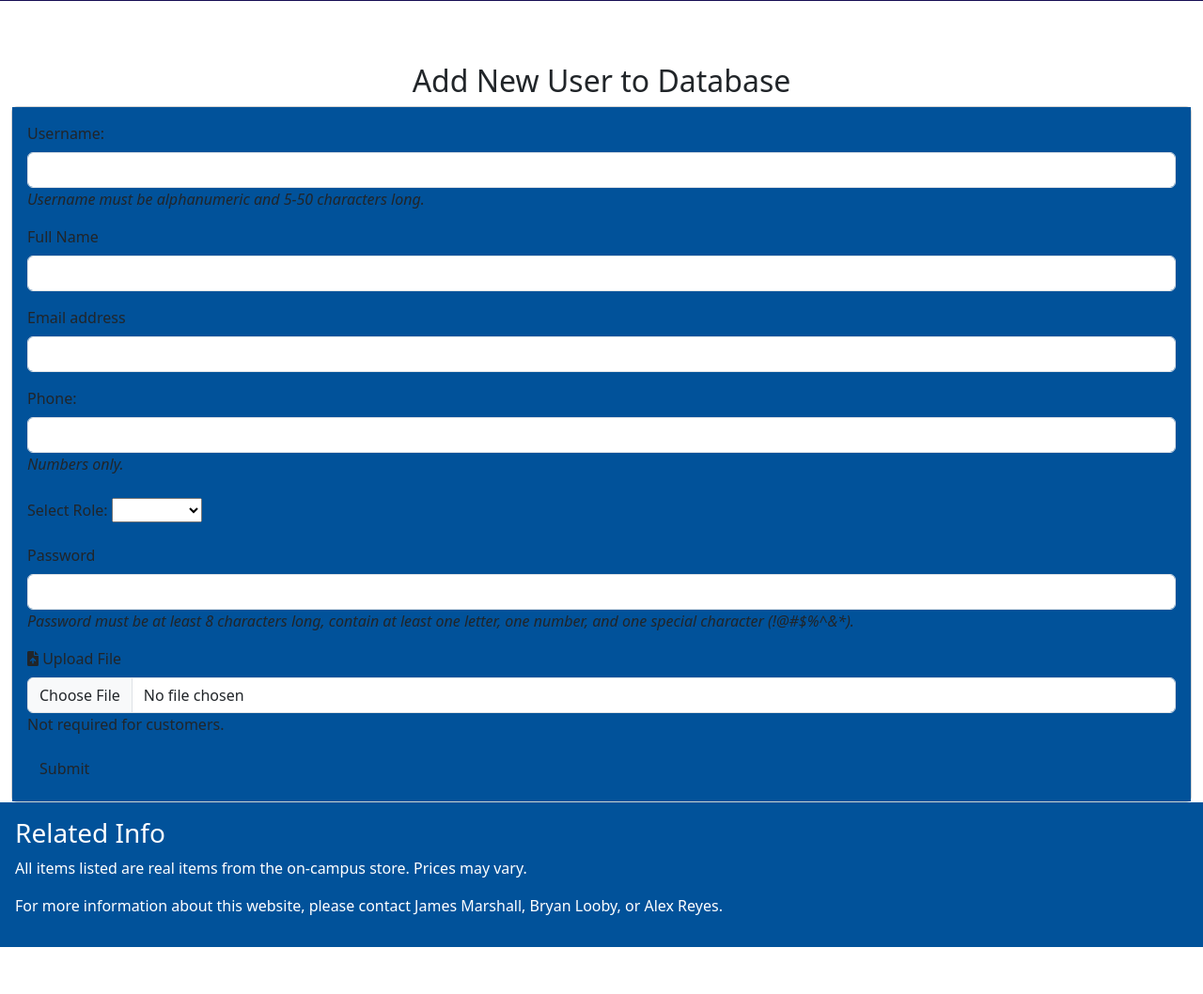
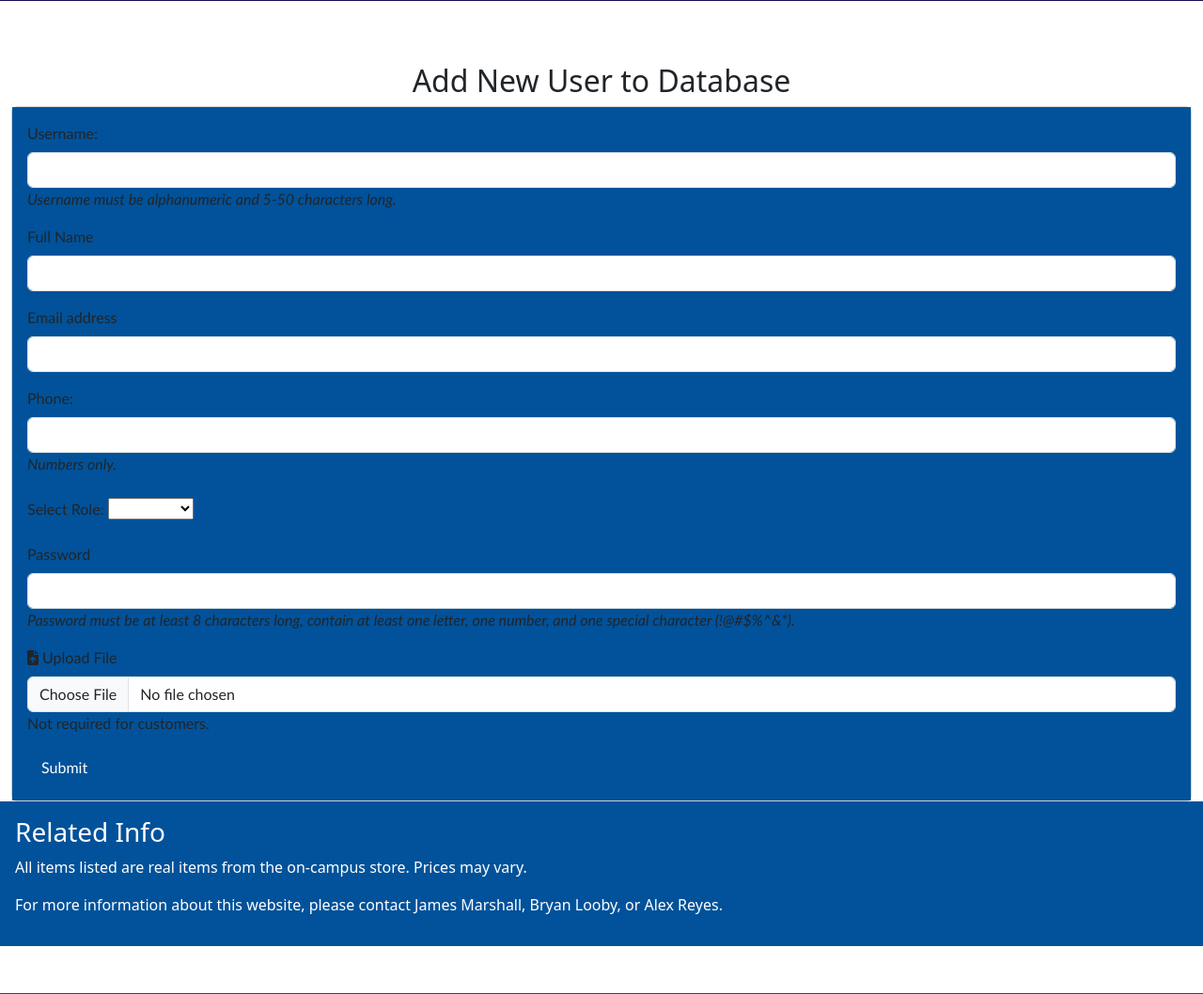
Before and after one commit to arcelda/Starter_Project, a PHP site: page /Starter_Project/form_user.php in a window 1280 px wide. Shown: the part 929-1987 px from the top of the page at 94% size. Run offline with PHP 8.4, Linux system fonts and the light colour scheme; the visitor is signed in with stand-in values (Sample User, id 1).

Commit message:
Added white to New_user_form

```diff
--- a/css/styles.css
+++ b/css/styles.css
@@ -335,6 +335,33 @@
     }
 }
 
+.submit-button{
+    box-sizing: border-box;
+    display: inline-block;
+    min-width: 1.5em;
+    padding: .5em 1em;
+    margin-left: 2px;
+    text-align: center;
+    text-decoration: none !important;
+    cursor: pointer;
+    color: #333 !important;
+    border: 1px solid transparent;
+    border-radius: 2px;
+
+    border: 1px solid transparent;
+    background: transparent;
+    box-shadow: none;
+
+    color: white !important;
+    background-color: #007bff;
+
+
+}
+
+button:hover{
+    color: #007bff !important;
+    background-color: white;
+}
 
 .cart-wrapper {
     max-width: 80%; /* Or another suitable percentage */
--- a/includes/new_user_form.php
+++ b/includes/new_user_form.php
@@ -1,7 +1,7 @@
 <div class="container mt-3">
     <h2>Add New User to Database</h2>
     <div class="card">
-        <div class="card-body">
+        <div class="card-body register-page-font">
             <!--======================================================================-->
             <form action="./includes/process_registration.php" method="POST" enctype="multipart/form-data"
                 class="needs-validation" novalidate>
@@ -58,7 +58,7 @@
                     </div>
                 </div>
 
-                <button type="submit" class="btn btn-default">Submit</button>
+                <button id="submit_button" type="submit" class="btn btn-default submit-button .submit_button:hover">Submit</button>
             </form>
             <!--======================================================================-->
         </div>
```
